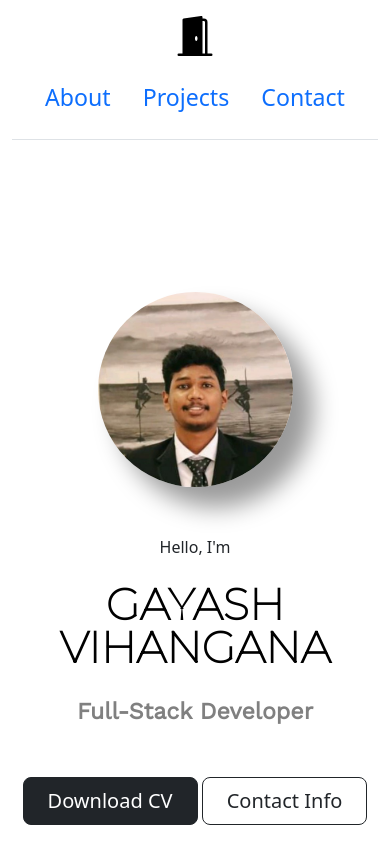
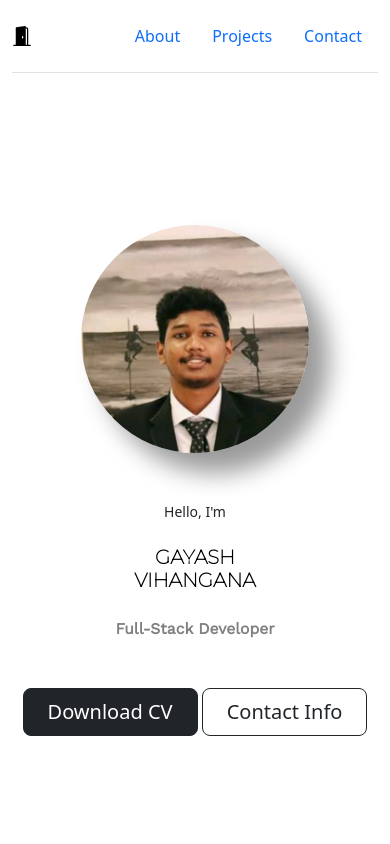
Before and after one commit to gayashvihangana/my-portfolio, a plain HTML site: page index.html in a window 390 px wide. Shown: the top 844 px of the page. Drawn offline with nearby package versions, Linux system fonts and the light colour scheme.

Commit message:
add more responsiveness

```diff
--- a/index.html
+++ b/index.html
@@ -21,12 +21,12 @@
         >
           <a
             href="#"
-            class="d-flex align-items-center mb-3 mb-md-0 me-md-auto link-body-emphasis text-decoration-none"
+            class="d-flex align-items-center mb-0 me-auto link-body-emphasis text-decoration-none"
           >
             <svg
               xmlns="http://www.w3.org/2000/svg"
-              width="40"
-              height="40"
+              width="20"
+              height="20"
               fill="currentColor"
               class="bi bi-door-open-fill"
               viewBox="0 0 16 16"
@@ -39,16 +39,16 @@
           </a>
 
           <ul class="nav nav-pills">
-            <li class="nav-item fs-3">
+            <li class="nav-item">
               <a href="#about" class="nav-link">About</a>
             </li>
             <!-- <li class="nav-item fs-3">
               <a href="#" class="nav-link">Experience</a>
             </li> -->
-            <li class="nav-item fs-3">
+            <li class="nav-item">
               <a href="#projects" class="nav-link">Projects</a>
             </li>
-            <li class="nav-item fs-3">
+            <li class="nav-item">
               <a href="#contact" class="nav-link">Contact</a>
             </li>
           </ul>
@@ -58,7 +58,7 @@
 
     <div id="about" class="hero container">
       <div class="row flex-lg-row-reverse g-5 py-5 justify-content-center">
-        <div class="col-xs-8 col-sm-6 col-md-5 col-lg-4">
+        <div class="col-8 col-sm-6 col-md-5 col-lg-4">
           <img
             src="./assets/profile.jpg"
             class="profile-img mx-lg-auto img-fluid mt-4"
@@ -69,10 +69,8 @@
           />
         </div>
         <div class="col-lg-6 text-center">
-          <p class="fs-6 mb-4">Hello, I'm</p>
-          <h1
-            class="text-center display-1 fw-bold text-body-emphasis lh-1 mb-3"
-          >
+          <p class="hello fs-6 mb-4">Hello, I'm</p>
+          <h1 class="text-center display-1 fw-bold text-body-emphasis mb-3">
             GAYASH <br />
             VIHANGANA
           </h1>
--- a/style.css
+++ b/style.css
@@ -3,8 +3,22 @@
 
 h1 {
   /* text-align: center; */
-  font-size: 10vw;
+  /* font-size: 10vw; */
   font-family: "Montserrat", sans-serif;
+}
+
+@media only screen and (max-width: 1200px) {
+  h1 {
+    font-size: 5vw !important;
+  }
+
+  .job {
+    font-size: 4vw !important;
+  }
+
+  .hello {
+    font-size: 14px !important;
+  }
 }
 
 h2 {
@@ -18,7 +32,7 @@ h2 {
 }
 
 .profile-img {
-  width: 50vw;
+  /* width: 50vw; */
   border-radius: 50%;
   /* object-fit: cover; */
   box-shadow: 20px 20px 25px rgba(0, 0, 0, 0.4);
```
